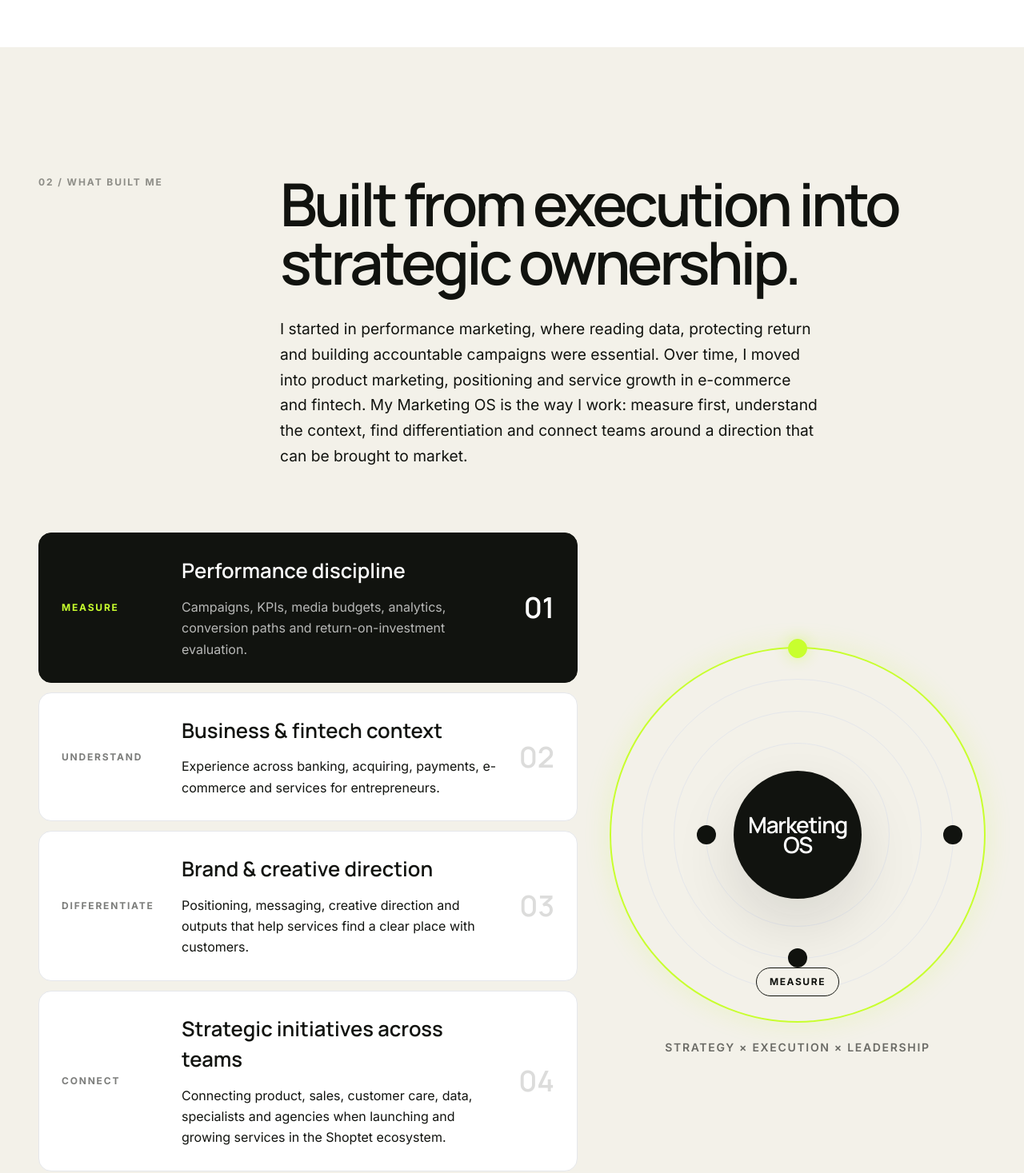
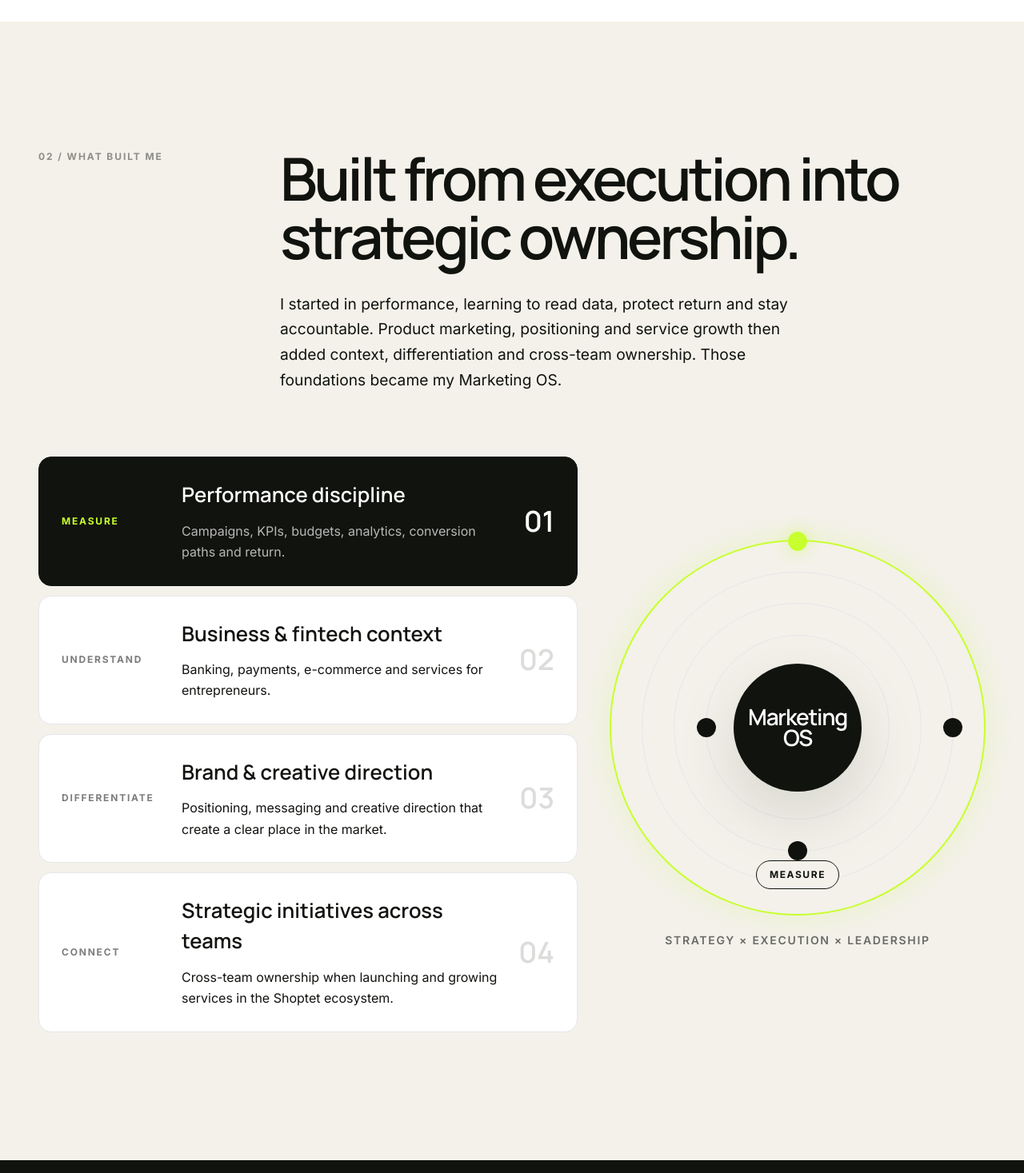
Before and after one commit to davidkoller-stack/david-koller-portfolio, a React (Vite) app: page / in a window 1280 px wide. Shown: the part 2386-3853 px from the top of the page at 80% size. Built offline with nearby package versions, Linux system fonts and the light colour scheme.

Commit message:
Improve skimmability and reduce repetition

```diff
--- a/src/content/en.ts
+++ b/src/content/en.ts
@@ -44,7 +44,7 @@ export const en: PortfolioContent = {
     eyebrow: "01 / Executive profile",
     title: "Built for marketing leadership, not a single-channel box.",
     intro:
-      "My experience connects product marketing, performance discipline, brand and strategic initiative delivery. I see marketing as a system, not a set of isolated channels: one that brings business priorities to customers and turns them into adoption, trust and growth.",
+      "My experience spans product marketing, performance and brand. That range lets me see beyond individual channels and choose the right lever for the problem.",
     cards: [
       {
         number: "01",
@@ -77,26 +77,26 @@ export const en: PortfolioContent = {
     eyebrow: "02 / What built me",
     title: "Built from execution into strategic ownership.",
     intro:
-      "I started in performance marketing, where reading data, protecting return and building accountable campaigns were essential. Over time, I moved into product marketing, positioning and service growth in e-commerce and fintech. My Marketing OS is the way I work: measure first, understand the context, find differentiation and connect teams around a direction that can be brought to market.",
+      "I started in performance, learning to read data, protect return and stay accountable. Product marketing, positioning and service growth then added context, differentiation and cross-team ownership. Those foundations became my Marketing OS.",
     layers: [
       {
         title: "Performance discipline",
-        body: "Campaigns, KPIs, media budgets, analytics, conversion paths and return-on-investment evaluation.",
+        body: "Campaigns, KPIs, budgets, analytics, conversion paths and return.",
         label: "MEASURE",
       },
       {
         title: "Business & fintech context",
-        body: "Experience across banking, acquiring, payments, e-commerce and services for entrepreneurs.",
+        body: "Banking, payments, e-commerce and services for entrepreneurs.",
         label: "UNDERSTAND",
       },
       {
         title: "Brand & creative direction",
-        body: "Positioning, messaging, creative direction and outputs that help services find a clear place with customers.",
+        body: "Positioning, messaging and creative direction that create a clear place in the market.",
         label: "DIFFERENTIATE",
       },
       {
         title: "Strategic initiatives across teams",
-        body: "Connecting product, sales, customer care, data, specialists and agencies when launching and growing services in the Shoptet ecosystem.",
+        body: "Cross-team ownership when launching and growing services in the Shoptet ecosystem.",
         label: "CONNECT",
       },
     ],
@@ -107,37 +107,37 @@ export const en: PortfolioContent = {
     eyebrow: "03 / Operating system",
     title: "How I turn strategy into market impact.",
     intro:
-      "A practical operating loop for turning ambiguous business priorities into market-ready initiatives that can be launched, measured and improved.",
+      "A practical loop for moving from an ambiguous priority to a launched and improving initiative.",
     steps: [
       {
         number: "01",
         title: "Diagnose",
-        body: "Understand the business problem, market pressure, customer barriers and internal constraints.",
+        body: "Clarify the problem, customer barrier and constraints.",
       },
       {
         number: "02",
         title: "Frame",
-        body: "Define positioning, narrative, segments and the value argument that can carry the work.",
+        body: "Define the positioning, audience and value argument.",
       },
       {
         number: "03",
         title: "Orchestrate",
-        body: "Connect channels, teams, stakeholders and assets into one coherent go-to-market system.",
+        body: "Align owners, channels and assets around one plan.",
       },
       {
         number: "04",
         title: "Launch",
-        body: "Deliver campaigns, messaging, content, PR, in-product communication and commercial support.",
+        body: "Deliver the market-facing communication and commercial support.",
       },
       {
         number: "05",
         title: "Measure",
-        body: "Track adoption, conversion, revenue proxies, feedback, engagement and business impact.",
+        body: "Track adoption, conversion, feedback and commercial signals.",
       },
       {
         number: "06",
         title: "Iterate",
-        body: "Use data and customer insight to improve the message, product direction and channel effectiveness.",
+        body: "Use evidence to improve the message, channels and direction.",
       },
     ],
     loopLabel: "Then back to the problem—with better information.",
@@ -146,7 +146,7 @@ export const en: PortfolioContent = {
     eyebrow: "04 / Selected work",
     title: "Business cases, not campaign galleries.",
     intro:
-      "Each case shows the system solving a different business problem—from value and retention to migration, logistics and financing.",
+      "Four business problems across payments, retail, logistics and financing.",
     detailLabel: "Read the case",
     selectedLabel: "Selected case",
     viewDetailLabel: "View detail",
@@ -164,18 +164,20 @@ export const en: PortfolioContent = {
     proofLabel: "Proof & evidence",
     proofIntro:
       "Selected public evidence and concise descriptions of supporting work.",
+    showMoreLabel: "Show more detail",
+    showLessLabel: "Show less detail",
   },
   leadership: {
     eyebrow: "05 / Leadership stack",
     title: "The leadership stack I bring.",
     intro:
-      "The value is not in isolated skills. It is in knowing which capability to activate, when to use it and how to connect it to a specific business goal.",
+      "A compact index of the capabilities I use most often.",
     acceleratorLabel: "",
   },
   evidencePlaceholder: {
     label: "06 / Selected proof",
     title: "Proof that strategy made it to market.",
-    body: "Selected public outputs showing how product communication, content and execution turn into real market-facing assets.",
+    body: "Selected public-facing outputs.",
     openVideoLabel: "Watch on YouTube",
     videoThumbnailLabel: "video thumbnail",
   },
--- a/src/data/skills.ts
+++ b/src/data/skills.ts
@@ -11,38 +11,38 @@ const enSkills: SkillGroup[] = [
   {
     number: "01",
     title: "Strategy",
-    descriptor: "Turning ambiguity into direction",
-    items: ["Business problem framing", "GTM strategy", "Positioning", "Prioritization", "Growth planning"],
+    descriptor: "From ambiguity to direction",
+    items: ["Problem framing", "GTM strategy", "Positioning", "Prioritization"],
   },
   {
     number: "02",
     title: "Brand",
-    descriptor: "Building trust and differentiation",
-    items: ["Messaging", "Narrative", "Differentiation", "Creative direction", "Trust building"],
+    descriptor: "Trust and differentiation",
+    items: ["Messaging", "Narrative", "Differentiation", "Creative direction"],
   },
   {
     number: "03",
     title: "Growth",
-    descriptor: "Moving customers through the lifecycle",
-    items: ["Acquisition", "Adoption", "Retention", "Segmentation", "Lifecycle communication"],
+    descriptor: "Across the customer lifecycle",
+    items: ["Acquisition", "Adoption", "Retention", "Segmentation"],
   },
   {
     number: "04",
     title: "Performance",
-    descriptor: "Keeping decisions accountable",
-    items: ["Budget ownership", "Paid media logic", "KPI management", "Analytics", "Conversion paths"],
+    descriptor: "Accountability through numbers",
+    items: ["Budget ownership", "Paid media", "KPI management", "Analytics"],
   },
   {
     number: "05",
     title: "Stakeholders",
-    descriptor: "Aligning teams around outcomes",
-    items: ["Product", "Sales", "Customer care", "Data teams", "Specialists & agencies", "Partners"],
+    descriptor: "Alignment around outcomes",
+    items: ["Product", "Commercial & care", "Data teams", "Agencies & partners"],
   },
   {
     number: "06",
     title: "AI execution",
-    descriptor: "Accelerating work without lowering quality.",
-    items: ["Research", "Prototyping", "Content systems", "Analysis", "Workflow acceleration"],
+    descriptor: "More speed, same quality",
+    items: ["Research", "Prototyping", "Content systems", "Analysis"],
   },
 ];
 
@@ -50,38 +50,38 @@ const csSkills: SkillGroup[] = [
   {
     number: "01",
     title: "Strategy",
-    descriptor: "Převádím nejasné zadání do srozumitelného směru",
-    items: ["Pojmenování problému", "Uvedení na trh", "Positioning", "Priority", "Plán růstu"],
+    descriptor: "Od nejasnosti ke směru",
+    items: ["Pojmenování problému", "GTM strategie", "Positioning", "Priority"],
   },
   {
     number: "02",
     title: "Brand",
-    descriptor: "Stavím důvěru a jasné odlišení",
-    items: ["Sdělení", "Příběh značky", "Odlišení", "Kreativní vedení", "Důvěryhodnost"],
+    descriptor: "Důvěra a jasné odlišení",
+    items: ["Sdělení", "Příběh značky", "Odlišení", "Kreativní vedení"],
   },
   {
     number: "03",
     title: "Growth",
-    descriptor: "Posouvám zákazníka napříč celým životním cyklem",
-    items: ["Akvizice", "Adopce", "Udržení", "Segmentace", "Práce se zákaznickou cestou"],
+    descriptor: "Napříč cestou zákazníka",
+    items: ["Akvizice", "Adopce", "Udržení", "Segmentace"],
   },
   {
     number: "04",
     title: "Performance",
-    descriptor: "Držím rozhodnutí odpovědná vůči číslům",
-    items: ["Rozpočty", "Placená média", "KPI", "Analytika", "Konverzní cesty"],
+    descriptor: "Odpovědnost vůči číslům",
+    items: ["Rozpočty", "Placená média", "KPI", "Analytika"],
   },
   {
     number: "05",
     title: "Stakeholders",
-    descriptor: "Spojuji týmy kolem společného výsledku",
-    items: ["Produkt", "Obchod", "Péče o zákazníky", "Datové týmy", "Specialisté a agentury", "Partneři"],
+    descriptor: "Sladění kolem výsledku",
+    items: ["Produkt", "Obchod a péče", "Datové týmy", "Agentury a partneři"],
   },
   {
     number: "06",
     title: "AI execution",
-    descriptor: "Zrychluji práci bez snižování kvality",
-    items: ["Rešerše", "Prototypování", "Obsahové systémy", "Analýza", "Zrychlení pracovních postupů"],
+    descriptor: "Vyšší rychlost, stejná kvalita",
+    items: ["Rešerše", "Prototypování", "Obsahové systémy", "Analýza"],
   },
 ];
 
--- a/src/types/content.ts
+++ b/src/types/content.ts
@@ -67,6 +67,8 @@ export type PortfolioContent = {
     impactLabel: string;
     proofLabel: string;
     proofIntro: string;
+    showMoreLabel: string;
+    showLessLabel: string;
   };
   leadership: {
     eyebrow: string;
```
Also changed, not shown: src/components/CaseStudies.tsx (+50 -20 lines), src/content/cs.ts (+18 -16 lines), src/data/caseStudies.ts (+18 -18 lines).
